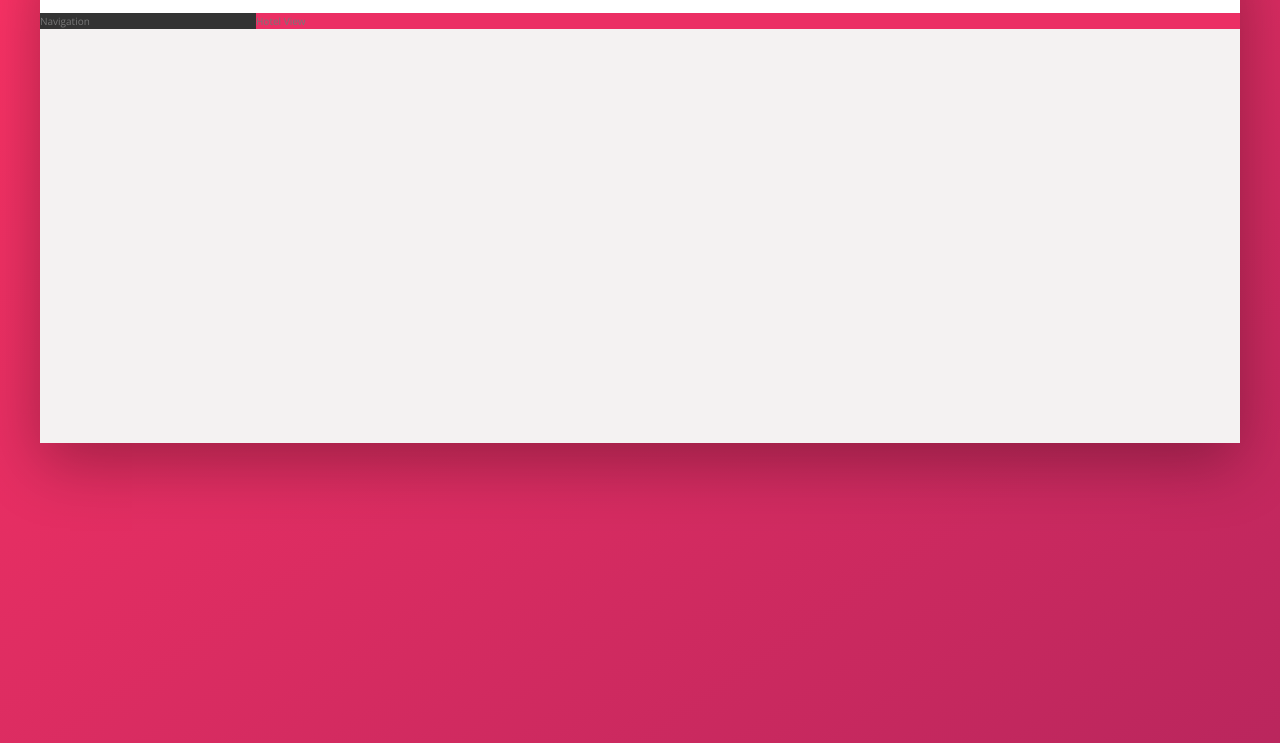
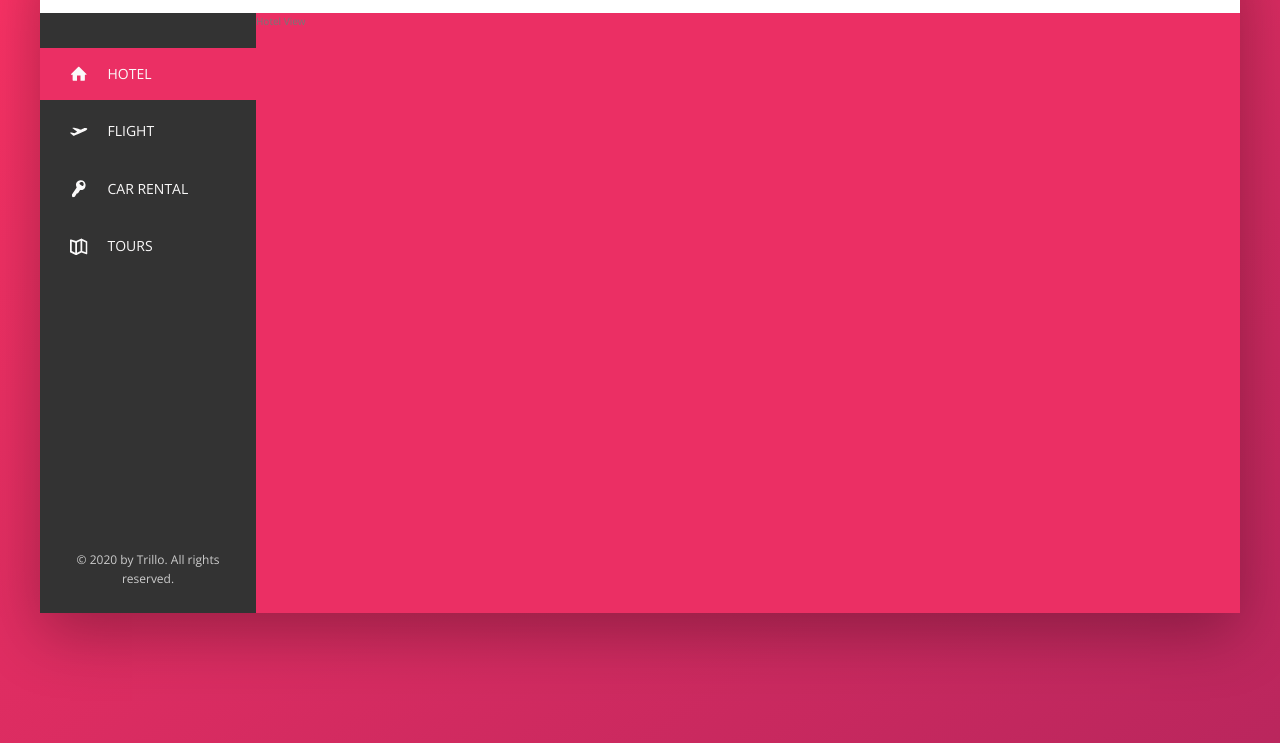
Before and after one commit to kjwessa/trillo-project, a website: page index.html in a window 1280 px wide. Shown: the part 137-880 px from the top of the page. Drawn offline with nearby package versions, Linux system fonts and the light colour scheme.

Commit message:
Sidebar navigation complete

```diff
--- a/index.html
+++ b/index.html
@@ -8,7 +8,7 @@
         <link rel="stylesheet" href="css/style.css">
         <link rel="shortcut icon" type="image/png" href="img/favicon.png">
 
-        <title>trillo &mdash; Your all-in-one looking app</title>
+        <title>trillo &mdash; Your all-in-one booking app</title>
     </head>
     <body>
         <div class="container">
@@ -47,7 +47,41 @@
             </header>
             <div class="content">
                 <nav class="sidebar">
-                    Navigation
+                   <ul class="side-nav">
+                       <li class="side-nav__item side-nav__item--active">
+                           <a href="#" class="side-nav__link">
+                               <svg class="side-nav__icon">
+                                   <use xlink:href="img/sprite.svg#icon-home"></use>
+                               </svg>
+                               <span>Hotel</span>
+                           </a>
+                       </li>
+                       <li class="side-nav__item">
+                        <a href="#" class="side-nav__link">
+                            <svg class="side-nav__icon">
+                                <use xlink:href="img/sprite.svg#icon-aircraft-take-off"></use>
+                            </svg>
+                            <span>Flight</span>
+                        </a>
+                    </li>
+                    <li class="side-nav__item">
+                        <a href="#" class="side-nav__link">
+                            <svg class="side-nav__icon">
+                                <use xlink:href="img/sprite.svg#icon-key"></use>
+                            </svg>
+                            <span>Car Rental</span>
+                        </a>
+                    </li>
+                    <li class="side-nav__item">
+                        <a href="#" class="side-nav__link">
+                            <svg class="side-nav__icon">
+                                <use xlink:href="img/sprite.svg#icon-map"></use>
+                            </svg>
+                            <span>Tours</span>
+                        </a>
+                    </li>
+                   </ul>
+                   <div class="legal">&copy; 2020 by Trillo. All rights reserved.</div>
                 </nav>
                 <main class="hotel-view">
                     Hotel View
--- a/sass/_components.scss
+++ b/sass/_components.scss
@@ -53,9 +53,9 @@
             outline: none;
         }
 
-        &:active {
-           // transform: translateY(2rem);
-        }
+        /*&:active {
+            transform: translateY(2rem);
+        } */
     }
 
     &__icon {
@@ -121,3 +121,77 @@
         margin-right: 1rem;
     }
 }
+
+//Side Navigation
+
+.side-nav {
+    font-size: 1.4rem;
+    list-style: none;
+    margin-top: 3.5rem;
+
+    &__item {
+        position: relative;
+
+        &:not(:last-child) {
+            margin-bottom: .5rem;
+        }
+    }
+
+    &__item::before {
+        content: "";
+        position: absolute;
+        top: 0;
+        left: 0;
+        height: 100%;
+        width: .3rem;
+        background-color: var(--color-primary);
+        transform: scaleY(0);
+        transition: transform .2s,
+                    width .4s ease-in-out .2s,
+                    background-color .1s;
+        transform-origin: center;
+    }
+
+    &__item:hover::before,
+    &__item--active::before {
+        transform: scaleY(1);
+        //establishing the width requires an additional delay, longer than the transform
+        width: 100%;
+    }
+
+    &__item:active::before {
+        background-color: var(--color-primary-light);
+    }
+
+    &__link:link,
+    &__link:visited {
+        //position is required for a z-index
+        position: relative;
+        z-index: 10;
+        color: var(--color-grey-light-1);
+        text-decoration: none;
+        text-transform: uppercase;
+        display: block;
+        padding: 1.5rem 3rem;
+
+        display: flex;
+        align-items: center;
+     }
+
+    &__icon {
+        width: 1.75rem;
+        height: 1.75rem;
+        margin-right: 2rem;
+        //current color grabs the color of the parent element
+        fill: currentColor;
+    }
+}
+
+//Legal
+
+.legal {
+    font-size: 1.2rem;
+    color: var(--color-grey-light-4);
+    text-align: center;
+    padding: 2.5rem;
+}
--- a/sass/_layout.scss
+++ b/sass/_layout.scss
@@ -25,9 +25,15 @@
 .sidebar {
     background-color: var(--color-grey-dark-1);
     flex: 0 0 18%;
+
+    display: flex;
+    flex-direction: column;
+    justify-content: space-between;
+    justify-items: flex-start;
 }
 
 .hotel-view {
     background-color: var(--color-primary);
     flex: 1;
+    height: 75vh;
 }
```
Also changed, not shown: css/style.css.
